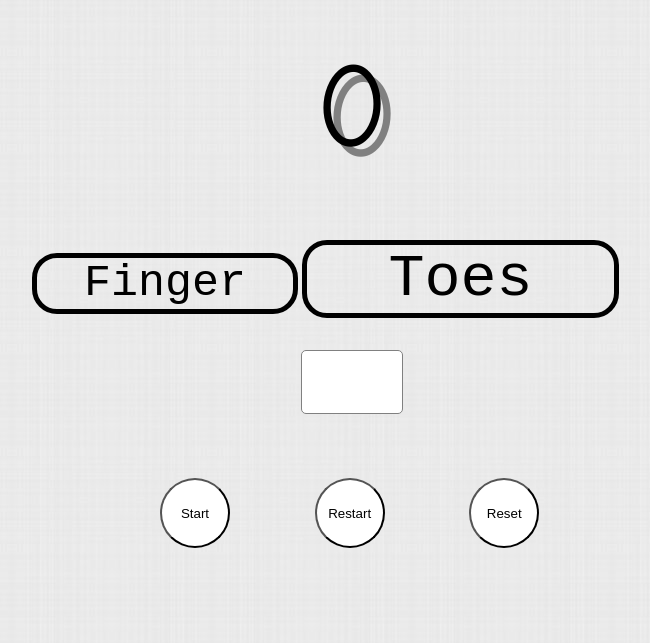
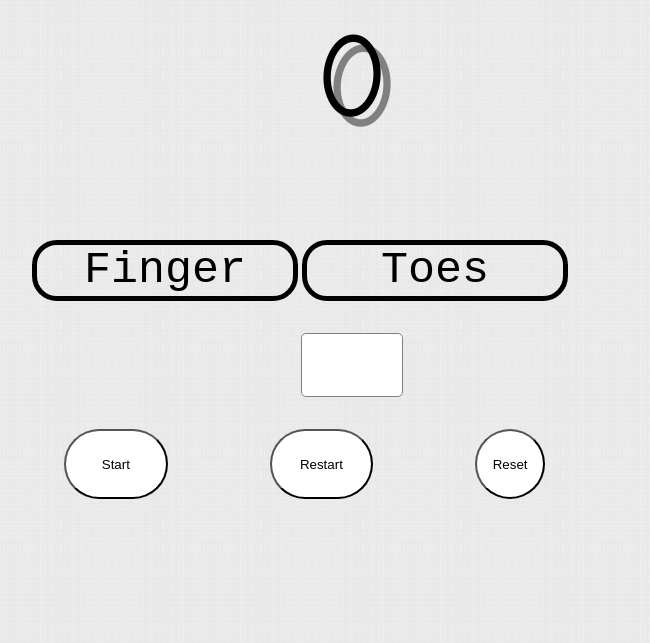
Before and after one commit to UnaGong/AXXESS, a plain HTML site: page index.html in a window 1280 px wide. Shown: the whole page, without its empty margins (288-938 px from the left). Drawn offline with nearby package versions, Linux system fonts and the light colour scheme.

Commit message:
Update style.css

```diff
--- a/style.css
+++ b/style.css
@@ -18,8 +18,8 @@ body
 #toe{
 	display: inline-block;
 	text-align:center;
-	width: 48%;
-	font-size: 60px;
+	width: 40%;
+	font-size: 45px;
 	font-family:Courier New;
 	border: 5px solid black;
 	border-radius:25px;
@@ -33,7 +33,7 @@ body
 	font-size: 120px;
 	text-shadow: 10px 10px grey;
 	/*border: 25px solid green;*/
-	margin: 3%;
+/* 	margin: 3%; */
 }
 
 .frame{
@@ -59,19 +59,19 @@ body
 }
 
 #start{
-	width: 70px;
+	width: 18%;
 	height: 70px;
 	border-radius:35px;
 	border-color: black;
 	background-color: white;
 }
 #restart{
-	width: 70px;
+	width: 18%;
 	height: 70px;
 	border-radius:35px;
 	border-color: black;
 	background-color: white;
-	margin-left: 21%;
+	margin-left: 17%;
 }
 #reset{
 	width: 70px;
@@ -79,13 +79,13 @@ body
 	border-radius:35px;
 	border-color: black;
 	background-color: white;
-	margin-left: 21%;
+	margin-left: 17%;
 }
 
 .button{
-	width: 60%;
-	margin-left: 20%;
-	margin-top: 10%;
+	width: 90%;
+	margin-left: 5%;
+	margin-top: 5%;
 	/*border: 1px solid grey;*/
 }
 
@@ -96,7 +96,7 @@ body
 	background-color: white;
 }
 
-@media only screen and (max-width: 500px) {
+@media only screen and (max-width: 770px) {
 
 body{
 	background-color: #aabfe2;
```
